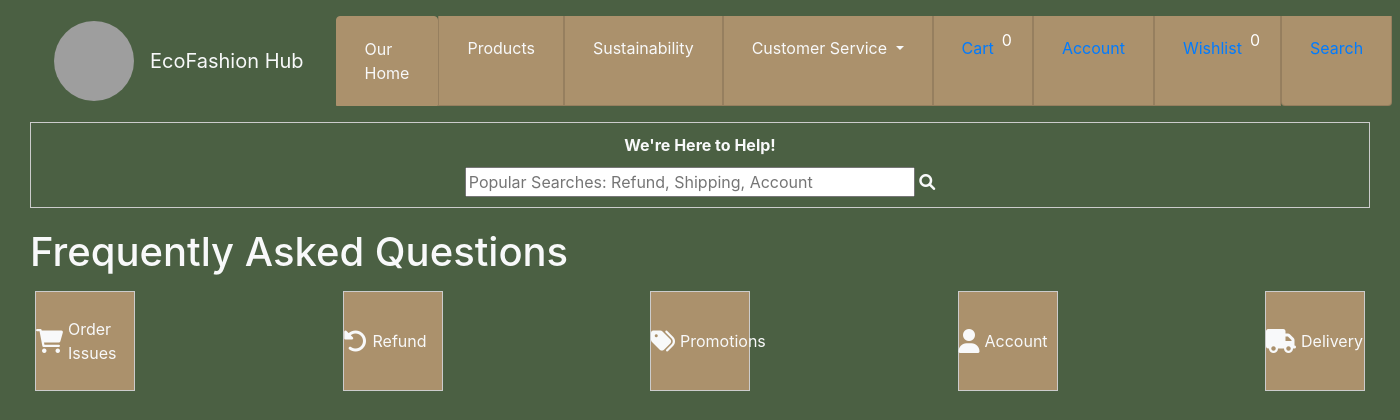
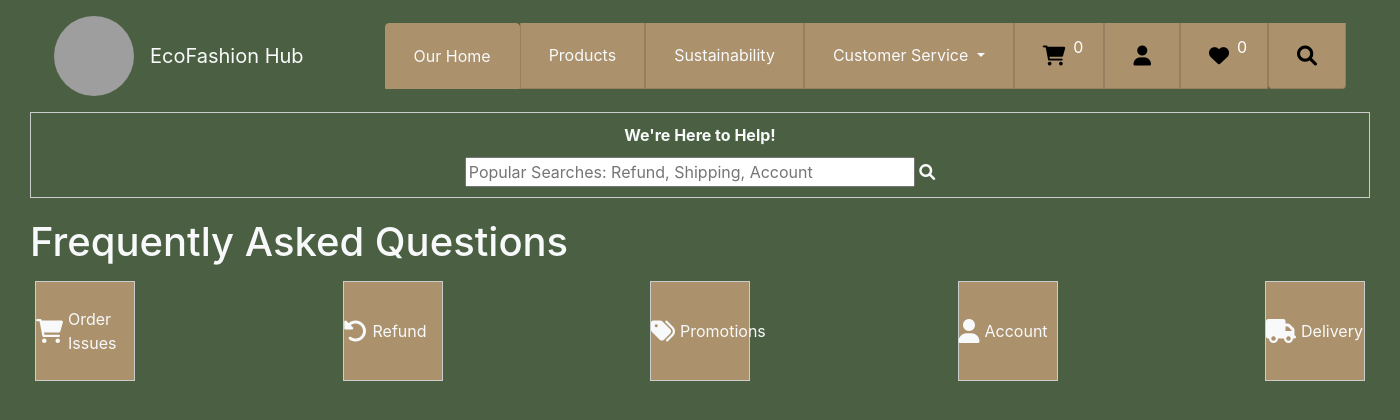
Before and after one commit to Confunius/EcoFashion-Hub, a Flask app: page /FAQ in a window 1400 px wide. Shown: the top 420 px of the page. Run offline with Flask 3, Linux system fonts and the light colour scheme; some libraries are stand-ins or nearby versions; grey boxes are pictures that could not be loaded.

Commit message:
base.html: inserted link for font awesome, and changed the cart...etc to icons

```diff
--- a/templates/base.html
+++ b/templates/base.html
@@ -36,6 +36,8 @@
         color: black!important;
       }
     </style>
+    <link rel="stylesheet" href="https://cdnjs.cloudflare.com/ajax/libs/font-awesome/6.0.0-beta3/css/all.min.css">
+
   </head>
 
 <body style="background:#4b6043" class="text-light container-fluid">
@@ -75,18 +77,18 @@
         </li>
 
         <li class="nav-item list-group-item d-flex flew-row">
-          <a class="nav-link" href="/">Cart</a>
+          <a class="nav-link" href="/"><i class="fa-solid fa-lg fa-shopping-cart" style="color:black"></i></a>
           <text>0</text>
         </li>
         <li class="nav-item list-group-item">
-          <a class="nav-link" href="/">Account</a>
+          <a class="nav-link" href="/"><i class="fa-solid fa-lg fa-user" style="color:black"></i></a>
         </li>
         <li class="nav-item list-group-item d-flex flex-row">
-          <a class="nav-link" href="/">Wishlist</a>
+          <a class="nav-link" href="/"><i class="fa-solid fa-lg fa-heart" style="color:black"></i></a>
           <text>0</text>
         </li>
         <li class="nav-item list-group-item">
-          <a class="nav-link" href="/">Search</a>
+          <a class="nav-link" href="/"><i class="fa-solid fa-lg fa-magnifying-glass" style="color:black"></i></a>
         </li>
       </ul>
     </div>
```
